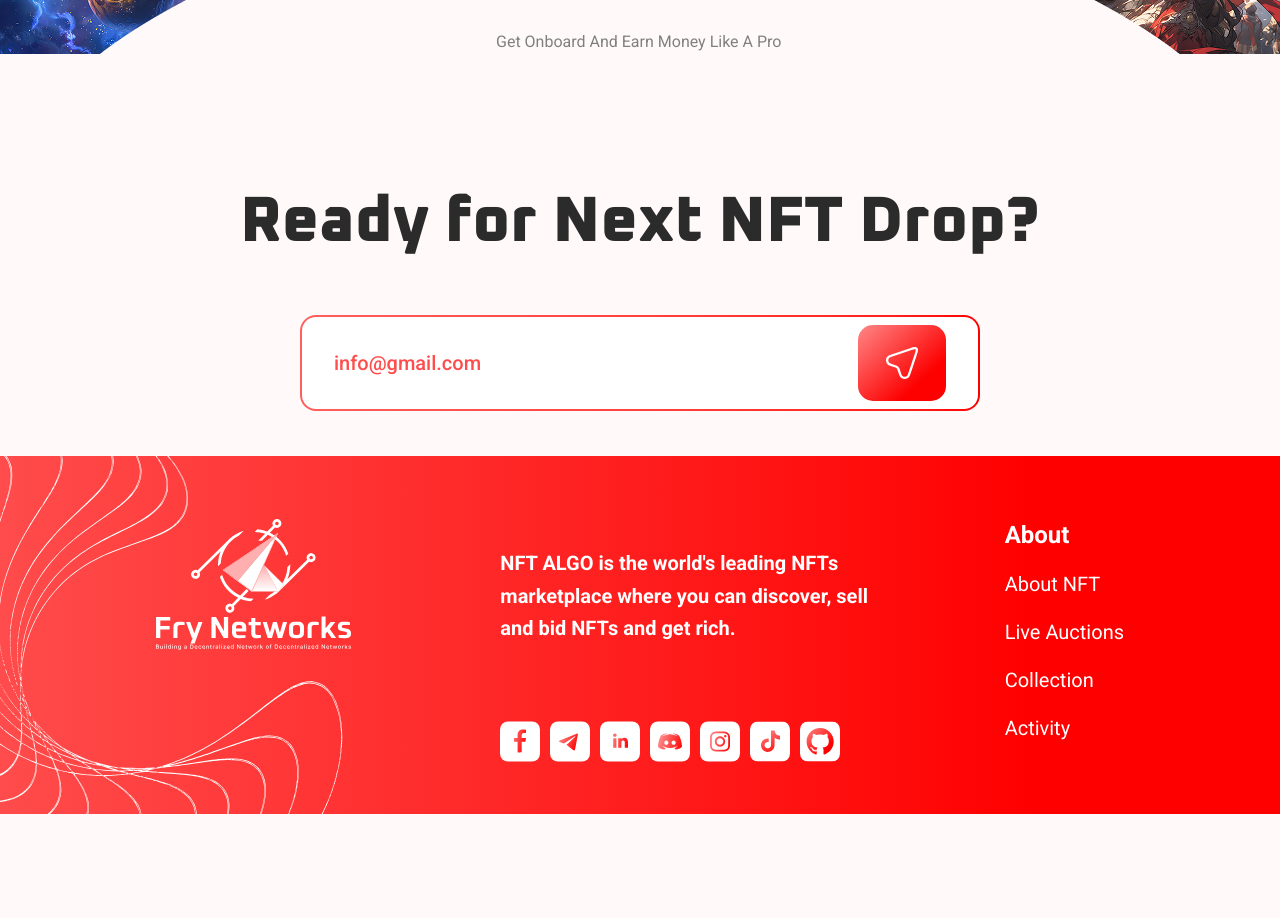
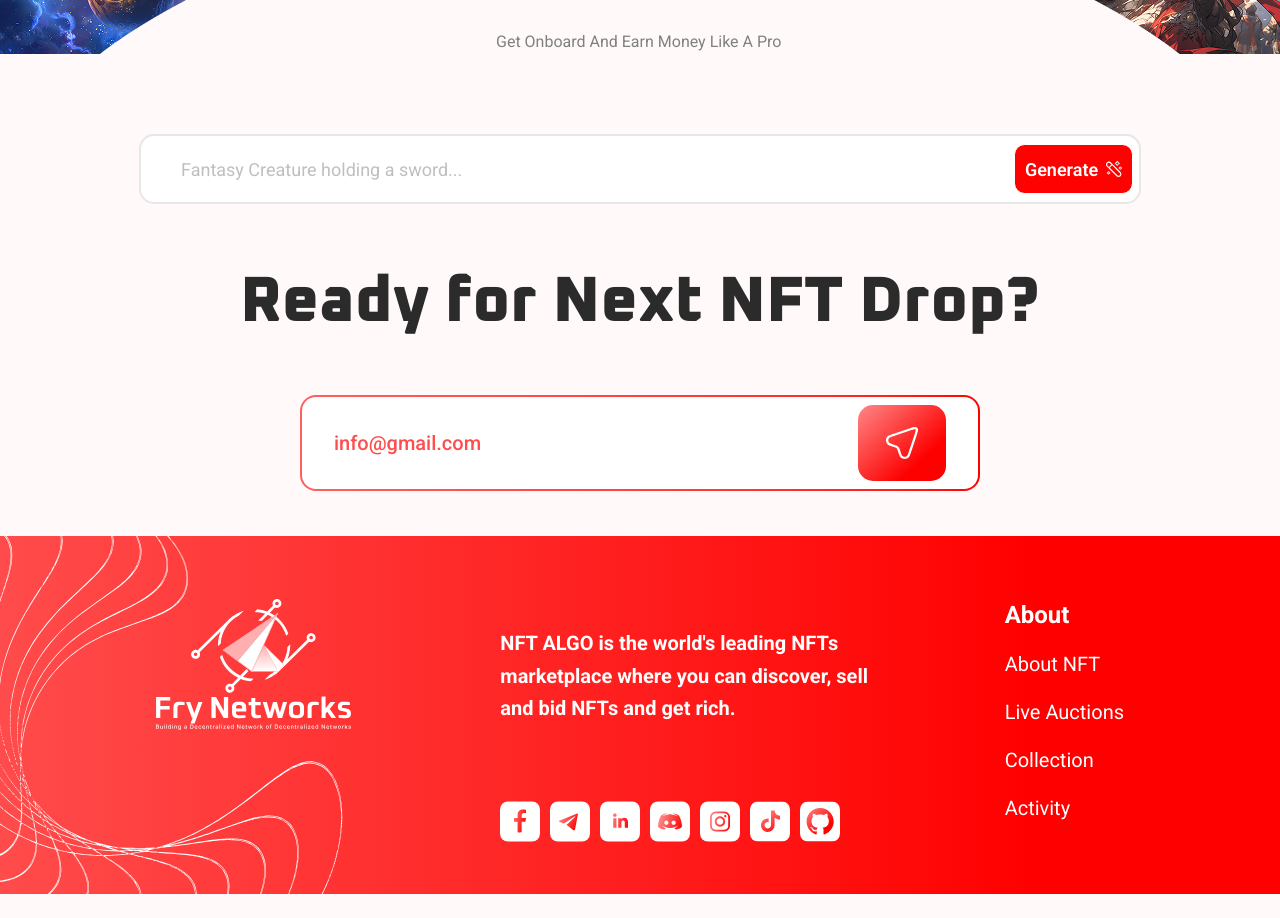
Before and after one commit to muznahrehman21/NFT, a React (Vite) app: page /second in a window 1280 px wide. Shown: the part 780-1698 px from the top of the page. Before the commit the page ends 1618 px from the top, so only its background shows below. Built offline with nearby package versions, Linux system fonts and the light colour scheme.

Commit message:
initiated input fields

```diff
--- a/src/components/Auction.jsx
+++ b/src/components/Auction.jsx
@@ -62,7 +62,7 @@ function Auction() {
         <Button1
           Btn="Explore More"
           borderG={false}
-          width="w-[228px]"
+          width="w-[228px] "
           height="h-[58px] "
           bg="bg-gradient-to-b from-[#FF5F5F] to-[#FF0000]"
           textcolor="text-[#FFFFFF]"
--- /dev/null
+++ b/src/components/InputMaster.jsx
@@ -0,0 +1,29 @@
+import React from "react";
+import Input from "./input/Input";
+import Button1 from "./buttons/Button1";
+function InputMaster() {
+  return (
+    <div className="z-10 absolute flex justify-center items-center w-[1002px] h-[70px]">
+      <input
+        type="text"
+        placeholder="Fantasy Creature holding a sword..."
+        className="flex-1 bg-white px-10 border-[#E7E7E7] border-[2.8px] rounded-[15px] outline-none w-full h-full font-roboto font-roboto font-normal text-[#808080] text-[18px]"
+      />
+      <Button1
+        Btn="Generate"
+        borderG={false}
+        width="w-[119px]"
+        height="h-[50px]"
+        bg="bg-[#FE0101]"
+        textcolor="text-[#FFFFFF]"
+        textsize="text-[18px]"
+        src={"/stick.svg"}
+        showIcon={true}
+        radius="rounded-[10.76px]"
+        className="top-1/2 right-2 absolute flex justify-center items-center -translate-y-1/2 transform"
+      />
+    </div>
+  );
+}
+
+export default InputMaster;
--- a/src/pages/second/SecondPage.jsx
+++ b/src/pages/second/SecondPage.jsx
@@ -1,12 +1,16 @@
 import React from "react";
 import Master from "../../components/Master";
 import MasterArt from "../../components/MasterArt";
+import InputMaster from "../../components/inputmaster";
 
 function SecondPage() {
   return (
     <div className="flex flex-col justify-center items-center">
       <Master />
       <MasterArt />
+      <div className="flex justify-center mt-20">
+        <InputMaster />
+      </div>
     </div>
   );
 }
```
Also changed, not shown: public/stick.svg (added).
